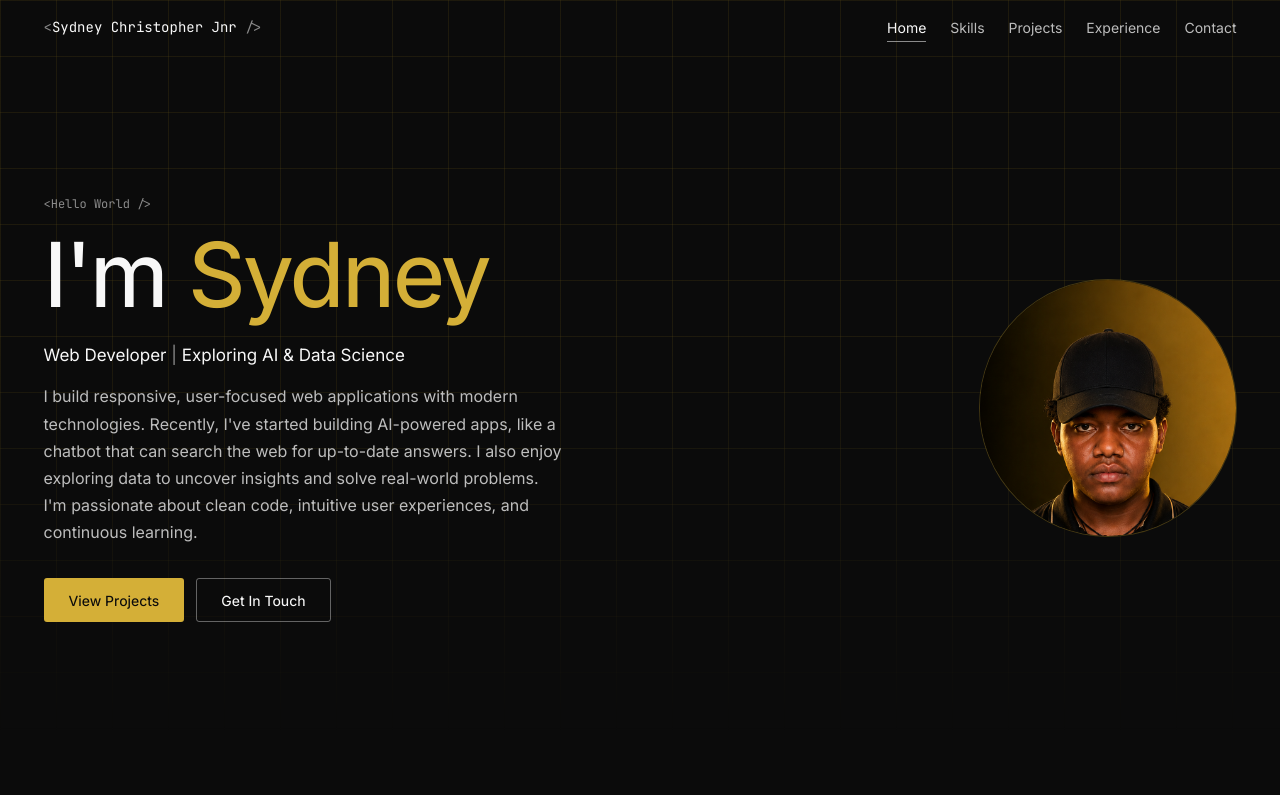
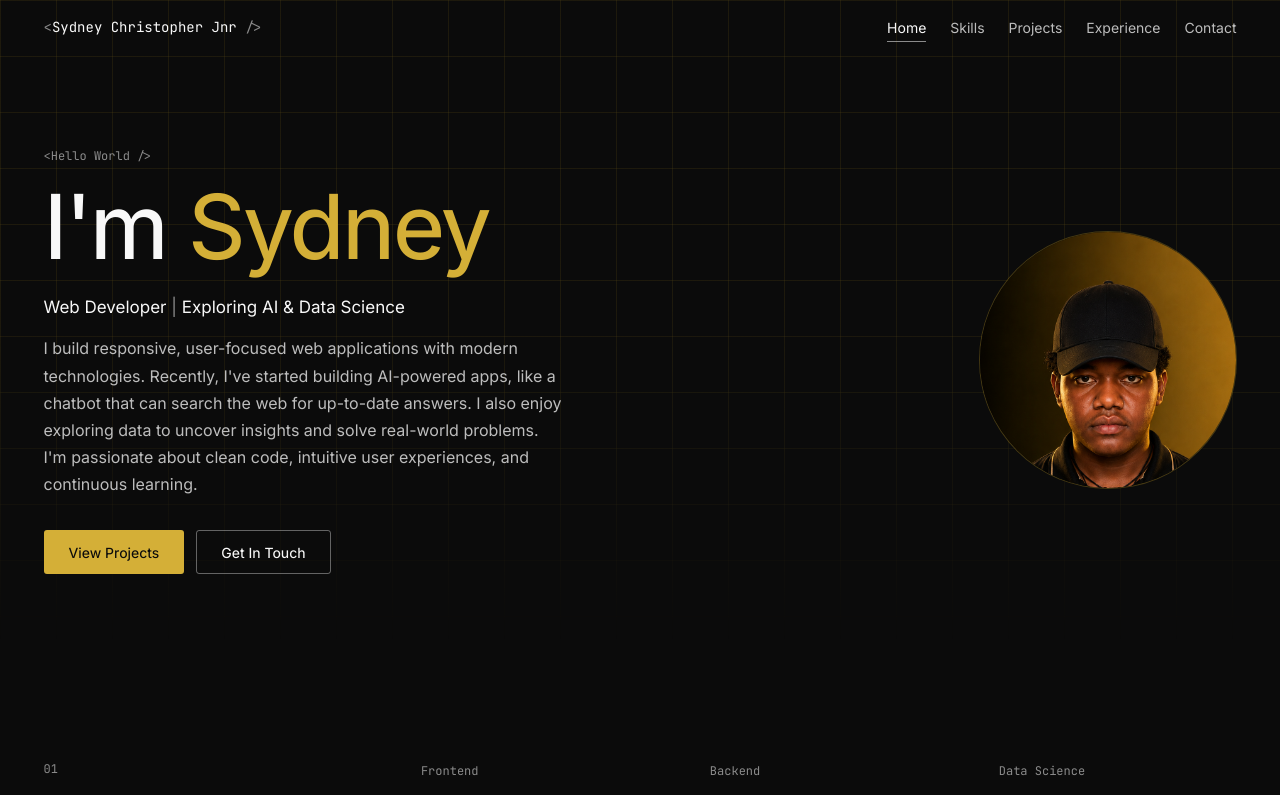
Before and after one commit to sydneyjnr/Sydney-Portfolio, a React (Vite) app: page / in a window 1280 px wide. Shown: the top 795 px of the page. Built offline with nearby package versions, Linux system fonts and the light colour scheme.

Commit message:
style: shorten the hero so Skills follows closer

```diff
--- a/src/components/Hero.css
+++ b/src/components/Hero.css
@@ -2,9 +2,9 @@
   position: relative;
   display: flex;
   align-items: center;
-  min-height: min(100vh, 48rem);
-  min-height: min(100svh, 48rem);
-  padding-block: 7rem var(--space-16);
+  min-height: min(100vh, 42rem);
+  min-height: min(100svh, 42rem);
+  padding-block: 6rem var(--space-12);
   padding-inline: var(--page-inset);
 }
 
```
